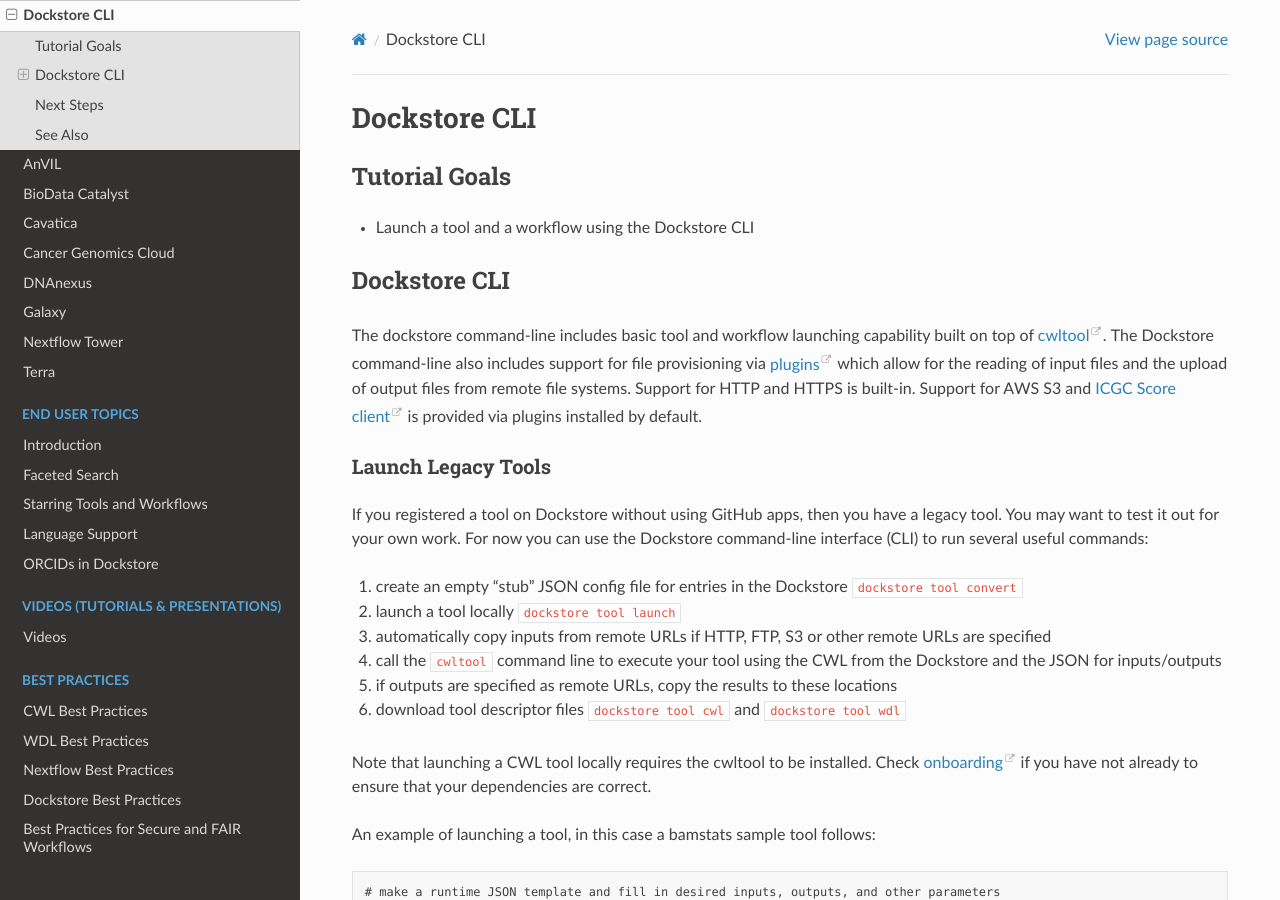
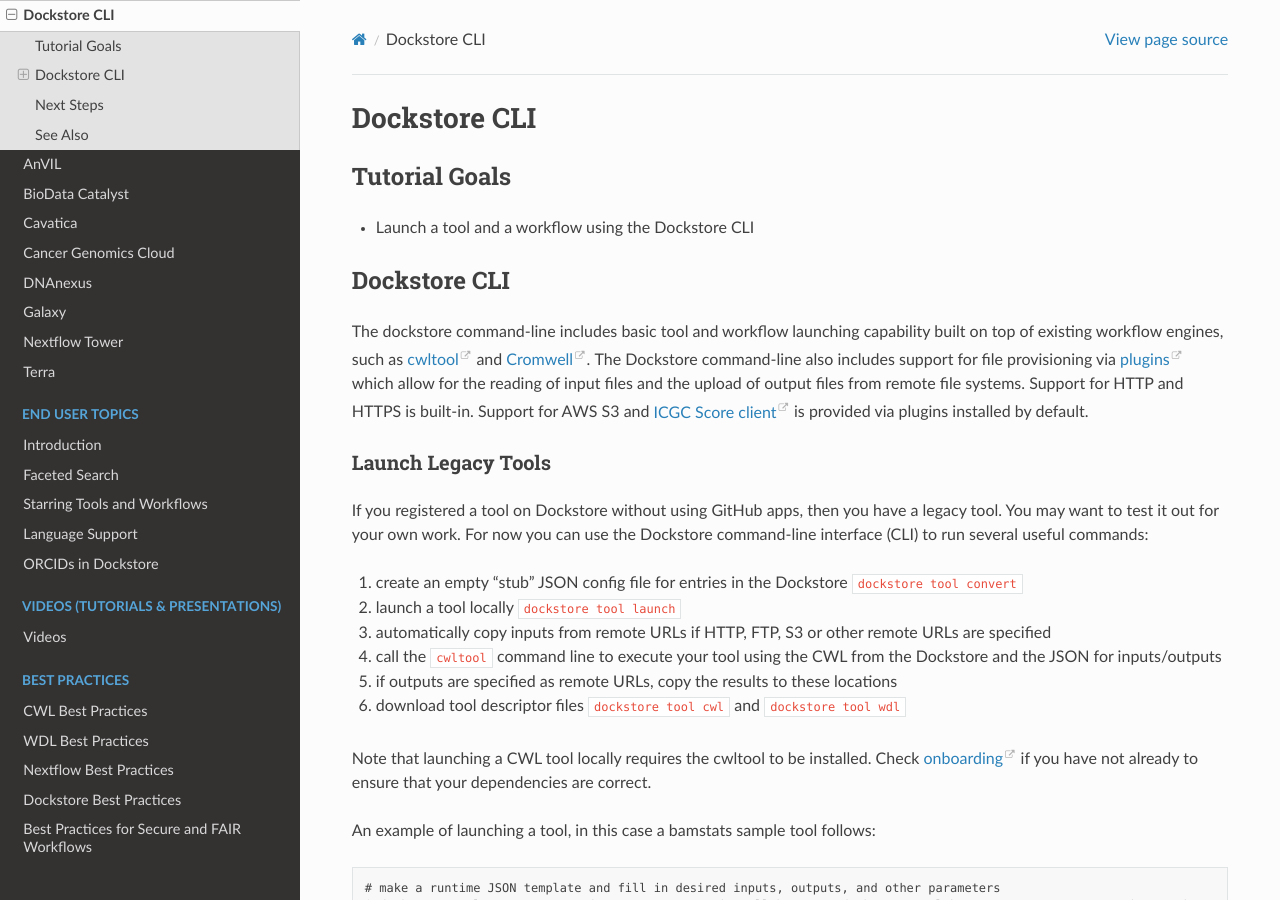
Before and after one commit to dockstore/dockstore-documentation, a Sphinx documentation site: the page built from docs/launch-with/launch.rst, in a window 1280 px wide and 900 px high. Built offline with Sphinx 7.4.7 and the Read the Docs theme 2.0.0, drawn with Linux system fonts in a browser that asks for light colours.

Commit message:
Begin attempt to de-tool-afy Dockstore CLI docs

```diff
--- a/docs/launch-with/launch.rst
+++ b/docs/launch-with/launch.rst
@@ -12,8 +12,8 @@
 -------------
 
 The dockstore command-line includes basic tool and workflow launching
-capability built on top of
-`cwltool <https://github.com/common-workflow-language/cwltool>`__. The
+capability built on top of existing workflow engines, such as
+`cwltool <https://github.com/common-workflow-language/cwltool>`__ and `Cromwell <https://github.com/broadinstitute/cromwell>`__. The
 Dockstore command-line also includes support for file provisioning via
 `plugins <https://github.com/dockstore/dockstore-cli/tree/master/dockstore-file-plugin-parent>`__
 which allow for the reading of input files and the upload of output
@@ -21,7 +21,6 @@
 Support for AWS S3 and `ICGC Score
 client <https://github.com/dockstore/icgc-storage-client-plugin>`__ is
 provided via plugins installed by default.
-
 
 Launch Legacy Tools
 ~~~~~~~~~~~~~~~~~~~
```
